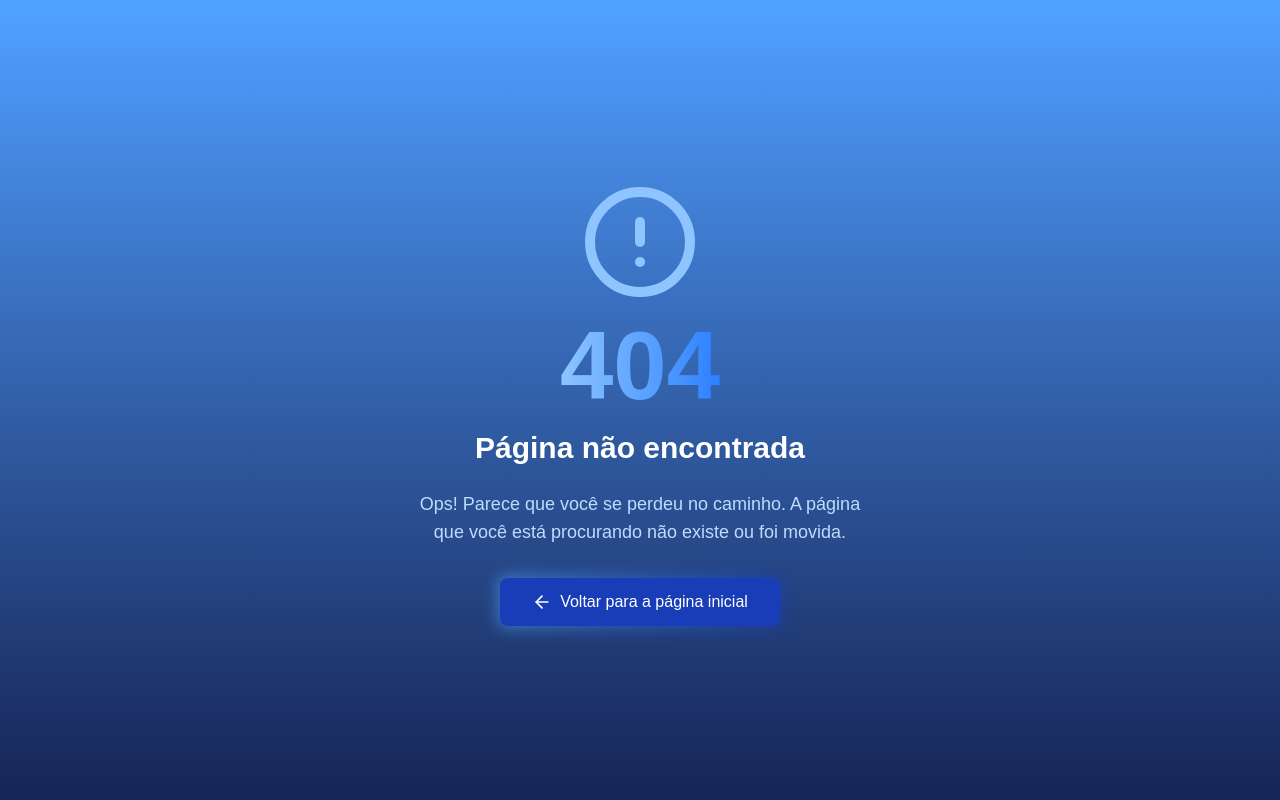
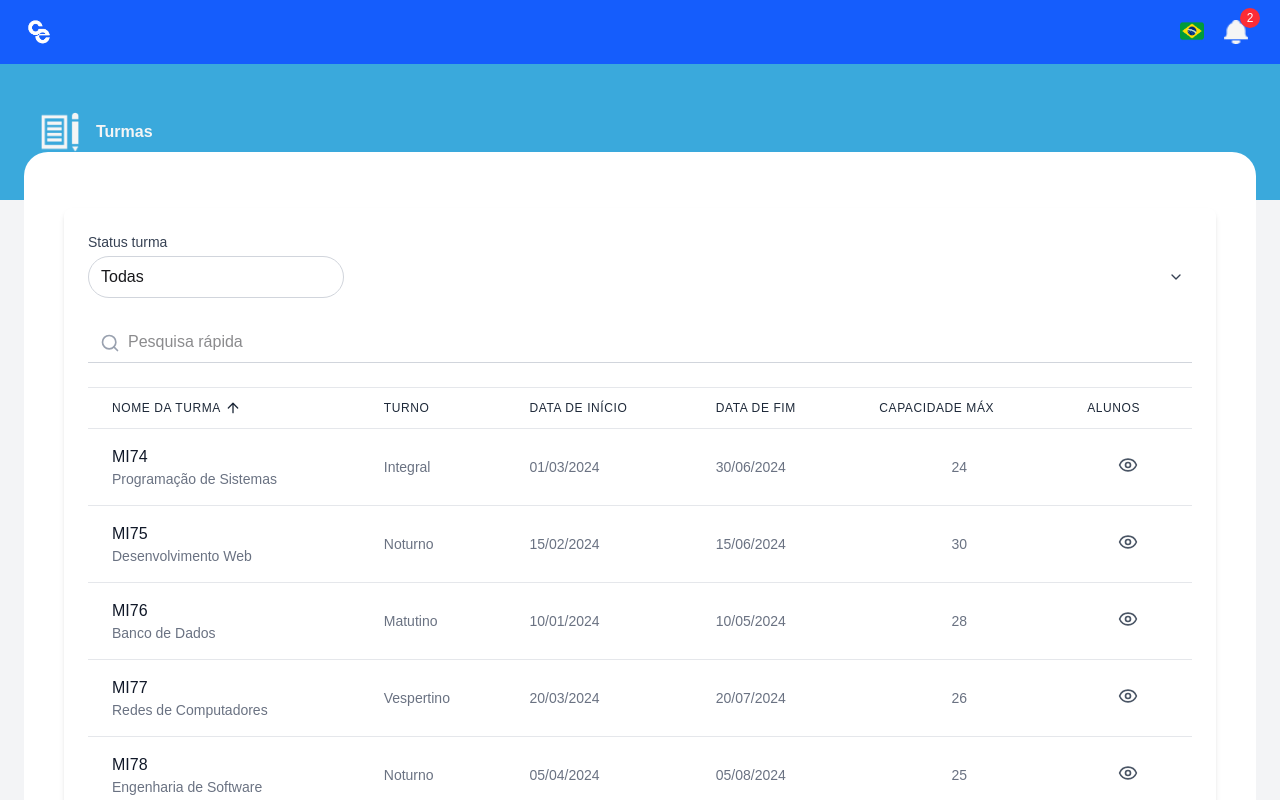
Before and after one commit to GustavoBrDev/front-projeto, a Next.js app: page /classes in a window 1280 px wide. Before the commit this address had no page. Shown: the top 800 px of the page. Built offline with nearby package versions, Linux system fonts and the light colour scheme.

Commit message:
pagina de turmas
Foi adicionada a tela "Classes" e os componentes "turma-pages" e "ClassesTitle"

```diff
--- /dev/null
+++ b/src/app/classes/page.jsx
@@ -0,0 +1,5 @@
+import TurmasPage from "@/components/turmas-page"
+
+export default function Home() {
+  return <TurmasPage />
+}
--- /dev/null
+++ b/src/components/topBar/ClassesTitle.jsx
@@ -0,0 +1,11 @@
+import Image from 'next/image';
+import React from 'react';
+
+export const ClassesTitle = ( { iconWidth, iconHeight, textSize, onClick }) => {
+    return (
+        <div className="flex items-center gap-4 w-auto" onClick={onClick}>
+            <Image src="/assets/clipboard.png" alt="Logo" width={iconWidth} height={iconHeight} priority={true} objectFit="contain" />
+            <h1 className="text-${textSize} font-bold font-(family-name:<Montserrat>) text-[var(--white)]">Turmas</h1>
+        </div>
+    )
+}
--- /dev/null
+++ b/src/components/turmas-page.jsx
@@ -0,0 +1,212 @@
+"use client"
+
+import { useState } from "react"
+import { ChevronDown, Search, ArrowUp, Eye } from "lucide-react"
+import { Header } from "./Header/Header"
+import { BlueBackground } from "./topBar/BlueBackground"
+import { WhiteContainer } from "./White-Container"
+import { ClassesTitle } from "./topBar/ClassesTitle"
+
+export default function TurmasPage() {
+  const [statusFilter, setStatusFilter] = useState("Todas")
+
+  // Dados de exemplo para as turmas
+  const turmas = [
+    {
+        id: 1,
+        nome: "MI74",
+        descricao: "Programação de Sistemas",
+        turno: "Integral",
+        dataInicio: "01/03/2024",
+        dataFim: "30/06/2024",
+        capacidade: 24,
+      },
+      {
+        id: 2,
+        nome: "MI75",
+        descricao: "Desenvolvimento Web",
+        turno: "Noturno",
+        dataInicio: "15/02/2024",
+        dataFim: "15/06/2024",
+        capacidade: 30,
+      },
+      {
+        id: 3,
+        nome: "MI76",
+        descricao: "Banco de Dados",
+        turno: "Matutino",
+        dataInicio: "10/01/2024",
+        dataFim: "10/05/2024",
+        capacidade: 28,
+      },
+      {
+        id: 4,
+        nome: "MI77",
+        descricao: "Redes de Computadores",
+        turno: "Vespertino",
+        dataInicio: "20/03/2024",
+        dataFim: "20/07/2024",
+        capacidade: 26,
+      },
+      {
+        id: 5,
+        nome: "MI78",
+        descricao: "Engenharia de Software",
+        turno: "Noturno",
+        dataInicio: "05/04/2024",
+        dataFim: "05/08/2024",
+        capacidade: 25,
+      },
+      {
+        id: 6,
+        nome: "MI79",
+        descricao: "Sistemas Embarcados",
+        turno: "Integral",
+        dataInicio: "01/05/2024",
+        dataFim: "01/09/2024",
+        capacidade: 22,
+      },
+      {
+        id: 7,
+        nome: "MI80",
+        descricao: "Segurança da Informação",
+        turno: "Matutino",
+        dataInicio: "12/03/2024",
+        dataFim: "12/07/2024",
+        capacidade: 27,
+      },
+      {
+        id: 8,
+        nome: "MI81",
+        descricao: "Inteligência Artificial",
+        turno: "Vespertino",
+        dataInicio: "25/02/2024",
+        dataFim: "25/06/2024",
+        capacidade: 29,
+      }
+  ]
+
+  return (
+    <div className="min-h-screen bg-gray-100 mx-auto">
+      <Header />
+
+      <BlueBackground>
+        <ClassesTitle iconWidth={40} iconHeight={40} textSize={"3xl"}/>
+      </BlueBackground>
+
+      <div className="container flex justify-center w-screen mx-auto">
+        <WhiteContainer>
+
+      {/* Conteúdo principal */}
+      <div className="flex-1 bg-white p-6">
+        <div className="bg-white rounded-lg shadow-md p-6">
+          {/* Filtro de status */}
+          <div className="mb-6 ">
+            <label htmlFor="status" className="block text-sm font-medium text-gray-700 mb-1 ">
+              Status turma
+            </label>
+            <div className="relative">
+              <select
+                id="status"
+                value={statusFilter}
+                onChange={(e) => setStatusFilter(e.target.value)}
+                className="block w-64 appearance-none bg-white border border-gray-300 rounded-[24px] py-2 pl-3 pr-10 text-base focus:outline-none focus:ring-blue-500 focus:border-blue-500"
+              >
+                <option>Todas</option>
+                <option>Ativas</option>
+                <option>Inativas</option>
+              </select>
+              <div className="pointer-events-none absolute inset-y-0 right-0 flex items-center px-2 text-gray-700">
+                <ChevronDown className="h-4 w-4" />
+              </div>
+            </div>
+          </div>
+
+          {/* Barra de pesquisa */}
+          <div className="relative mb-6">
+            <div className="absolute inset-y-0 left-0 pl-3 flex items-center pointer-events-none">
+              <Search className="h-5 w-5 text-gray-400" />
+            </div>
+            <input
+              type="text"
+              placeholder="Pesquisa rápida"
+              className="block w-full pl-10 pr-3 py-2 border-b border-gray-300 focus:outline-none focus:border-blue-500 text-base"
+            />
+          </div>
+
+          {/* Tabela de turmas */}
+          <div className="overflow-x-auto">
+            <table className="min-w-full divide-y divide-gray-200">
+              <thead>
+                <tr>
+                  <th
+                    scope="col"
+                    className="px-6 py-3 text-left text-xs font-medium text-gray-800 uppercase tracking-wider border-b border-t border-gray-200"
+                  >
+                    <div className="flex items-center">
+                      Nome da Turma
+                      <ArrowUp className="ml-1 h-4 w-4" />
+                    </div>
+                  </th>
+                  <th
+                    scope="col"
+                    className="px-6 py-3 text-left text-xs font-medium text-gray-800 uppercase tracking-wider border-b border-t border-gray-200"
+                  >
+                    Turno
+                  </th>
+                  <th
+                    scope="col"
+                    className="px-6 py-3 text-left text-xs font-medium text-gray-800 uppercase tracking-wider border-b border-t border-gray-200"
+                  >
+                    Data de Início
+                  </th>
+                  <th
+                    scope="col"
+                    className="px-6 py-3 text-left text-xs font-medium text-gray-800 uppercase tracking-wider border-b border-t border-gray-200"
+                  >
+                    Data de Fim
+                  </th>
+                  <th
+                    scope="col"
+                    className="px-6 py-3 text-left text-xs font-medium text-gray-800 uppercase tracking-wider border-b border-t border-gray-200"
+                  >
+                    Capacidade Máx
+                  </th>
+                  <th
+                    scope="col"
+                    className="px-6 py-3 text-left text-xs font-medium text-gray-800 uppercase tracking-wider border-b border-t border-gray-200"
+                  >
+                    Alunos
+                  </th>
+                </tr>
+              </thead>
+              <tbody className="bg-white divide-y divide-gray-200">
+                {turmas.map((turma) => (
+                  <tr key={turma.id} className="hover:bg-gray-50">
+                    <td className="px-6 py-4 whitespace-nowrap">
+                      <div className="font-medium text-gray-900">{turma.nome}</div>
+                      <div className="text-sm text-gray-500">{turma.descricao}</div>
+                    </td>
+                    <td className="px-6 py-4 whitespace-nowrap text-sm text-gray-500">{turma.turno}</td>
+                    <td className="px-6 py-4 whitespace-nowrap text-sm text-gray-500">{turma.dataInicio}</td>
+                    <td className="px-6 py-4 whitespace-nowrap text-sm text-gray-500">{turma.dataFim}</td>
+                    <td className="px-6 py-4 whitespace-nowrap text-sm text-gray-500 text-center">
+                      {turma.capacidade}
+                    </td>
+                    <td className="px-6 py-4 whitespace-nowrap text-sm text-gray-500 text-center">
+                      <button className="text-gray-600 hover:text-gray-900">
+                        <Eye className="h-5 w-5" />
+                      </button>
+                    </td>
+                  </tr>
+                ))}
+              </tbody>
+            </table>
+          </div>
+        </div>
+      </div>
+      </WhiteContainer>
+      </div>
+    </div>
+  )
+}
```
